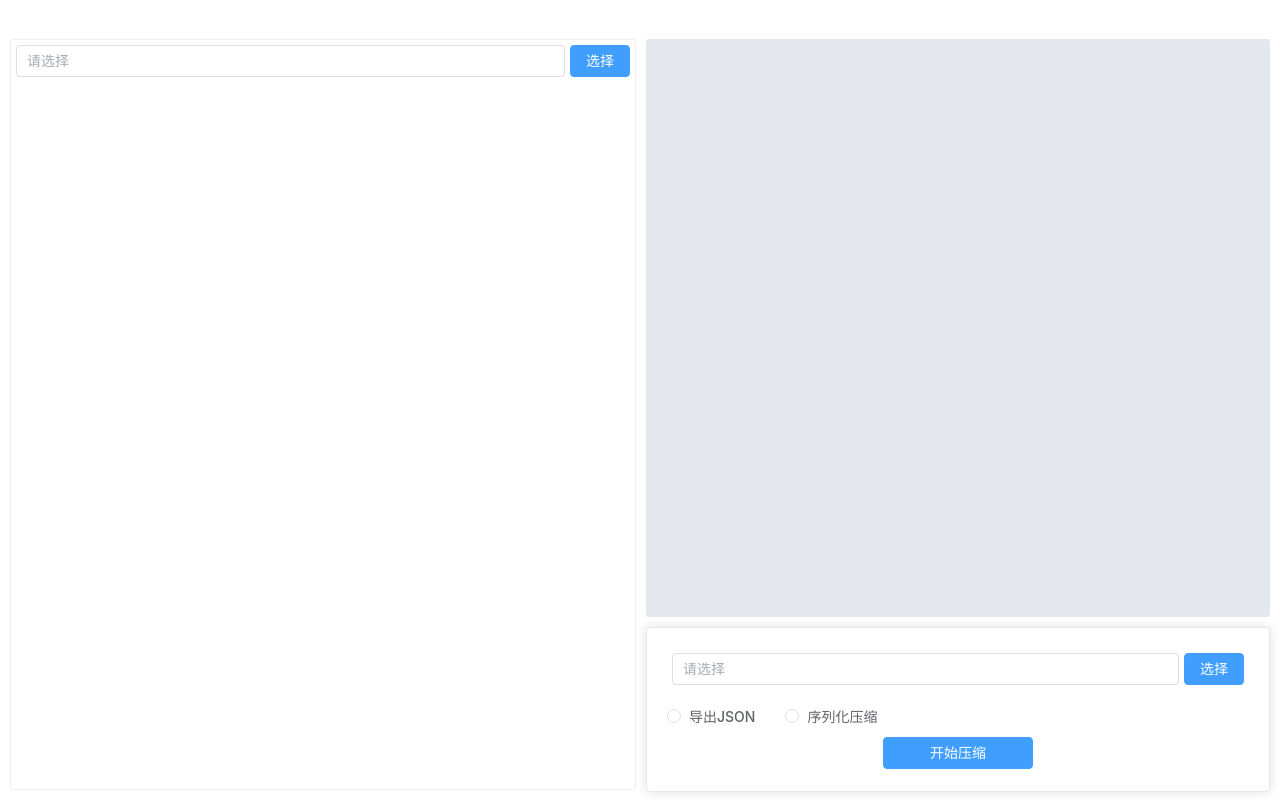
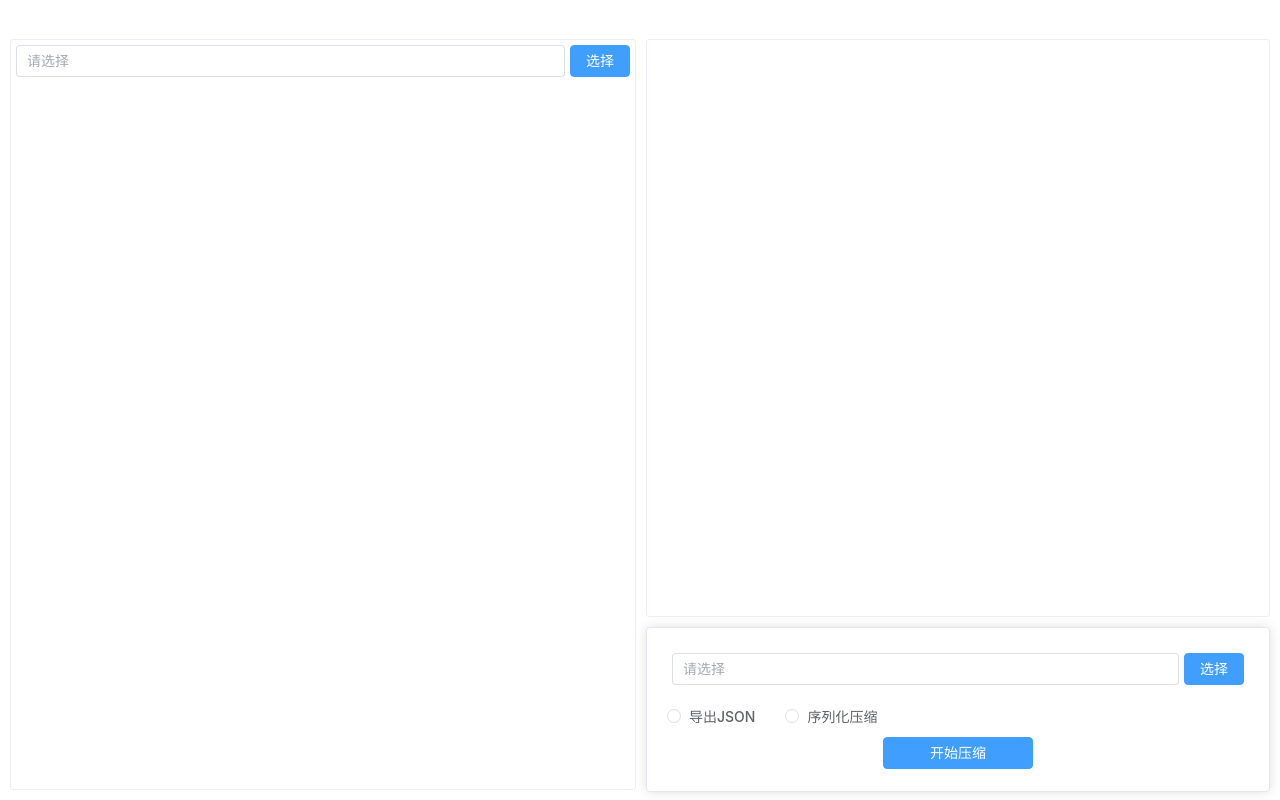
Before and after one commit to cooluid/vite-xls, a Vue app: page / in a window 1280 px wide. Built offline with nearby package versions, Linux system fonts and the light colour scheme.

Commit message:
暗黑模式调整

```diff
--- a/src/components/Layout/Header.vue
+++ b/src/components/Layout/Header.vue
@@ -1,15 +1,17 @@
 <template>
 	<div class="m-icons">
-		<IconItem icon="#icon-theme" @click="changeTheme" />
+		<IconItem :icon="themeIcon" @click="changeTheme" />
 	</div>
 </template>
 
 <script setup lang="ts">
 import IconItem from '../com/IconItem.vue'
 import { useDark, useToggle } from '@vueuse/core';
-
+import { computed } from 'vue';
 const isDark = useDark()
 const toggleDark = useToggle(isDark)
+
+const themeIcon = computed(() => isDark.value ? '#icon-a-zu4' : '#icon-anhei')
 
 const changeTheme = () => {
 	toggleDark()
--- a/src/views/Home.vue
+++ b/src/views/Home.vue
@@ -93,8 +93,9 @@ watch(importPath, async () => {
 	flex: 1;
 	overflow-y: auto;
 	padding: 10px;
+	border: 1px solid var(--el-border-color-lighter);
 	border-radius: 3px;
-	background-color: var(--el-border-color-light);
+	background-color: var(--el-bg-color-overlay);
 }
 
 .export-settings-container {
```
